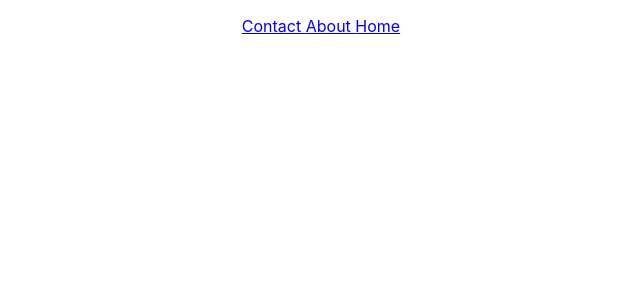
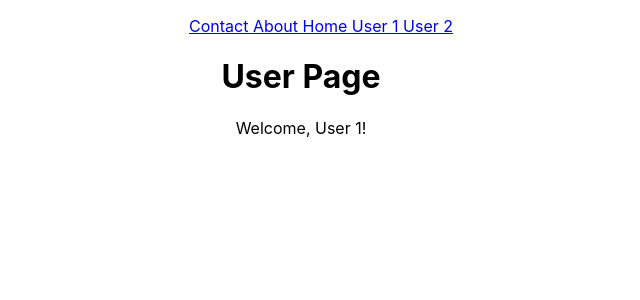
Before and after one commit to amdouni-bilel/tp-react, a React (Create React App) app: page /user/1 in a window 1280 px wide. Before the commit this address had no page. Shown: the top 300 px of the page, without its empty margins (339-979 px from the left). Built offline with nearby package versions, Linux system fonts and the light colour scheme.

Commit message:
Routage : UseParams

```diff
--- a/src/App.js
+++ b/src/App.js
@@ -5,6 +5,8 @@ import Contact from './components/Contact';
 import About from './components/About';
 import Home from './components/Home';
 import { BrowserRouter } from 'react-router-dom';
+import User from './components/User';
+import NotFound from './components/NotFound';
 
 function App() {
 
@@ -15,12 +17,16 @@ function App() {
           <Link to="/contact"> Contact </Link>
           <Link to="/about"> About </Link>
           <Link to="/home"> Home </Link>
+          <Link to="/user/1"> User 1 </Link>
+          <Link to="/user/2"> User 2 </Link>
        </ul>
       </nav>
       <Routes>
        <Route path='contact' element={<Contact />} />
        <Route path='about' element={<About />} />
        <Route path='home' element={<Home />} />
+       <Route path='user/:id' element={ <User />} />
+       <Route path='*' element={ <NotFound />} />
       </Routes>
     </div>
   );
--- /dev/null
+++ b/src/components/NotFound.js
@@ -0,0 +1,11 @@
+
+
+function NotFound() {
+  return (
+    <div>
+      <h1>404 - Page Not Found</h1>
+      <p>The page you are looking for does not exist.</p>
+    </div>
+  );
+}
+export default NotFound;
--- /dev/null
+++ b/src/components/User.js
@@ -0,0 +1,13 @@
+import { useParams } from "react-router-dom";
+
+
+function User() {
+    const {id} = useParams();
+    return (
+        <div>
+            <h1>User Page</h1>
+            <p>Welcome, User {id}!</p>
+        </div>
+    );
+}
+export default User;
```
